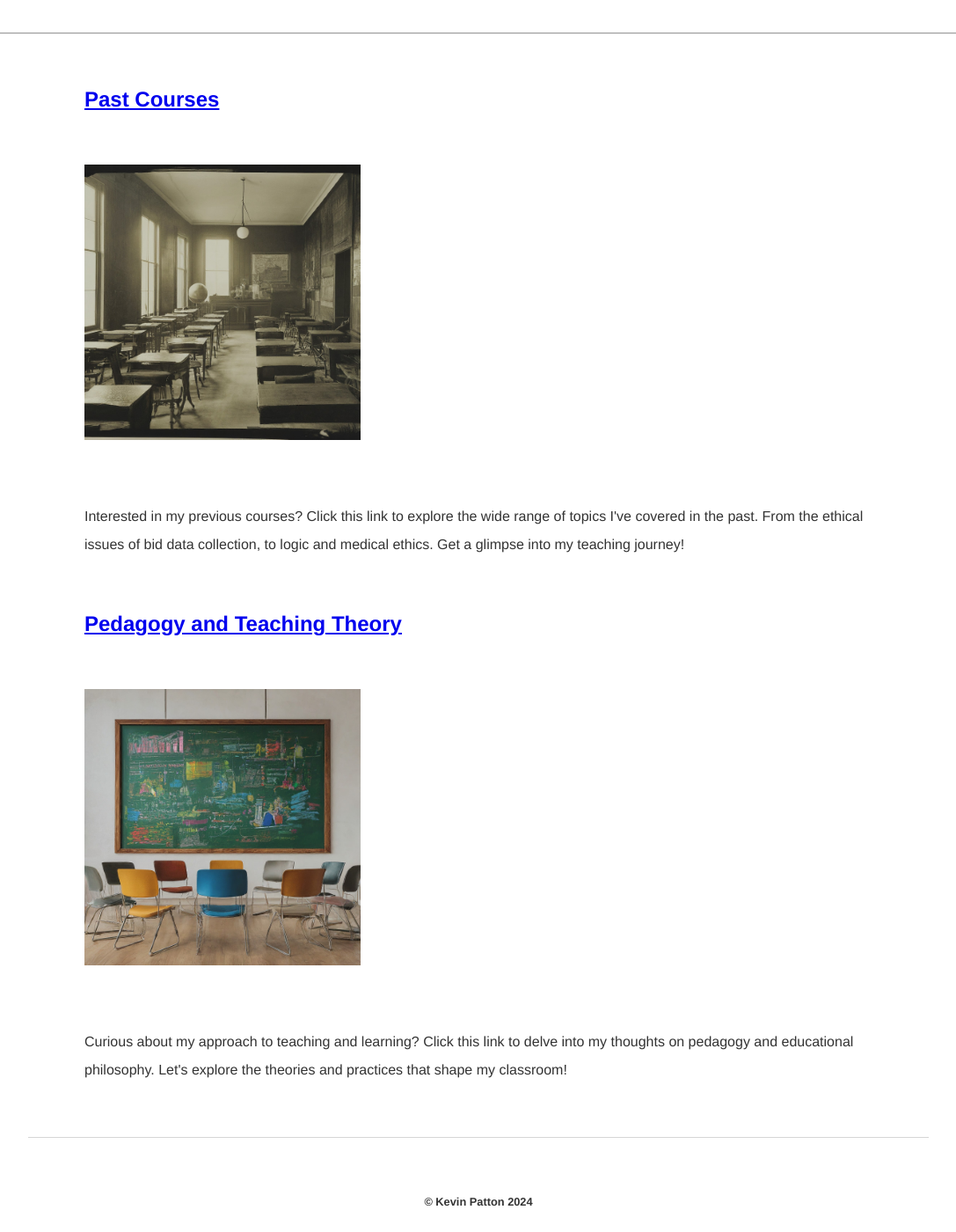
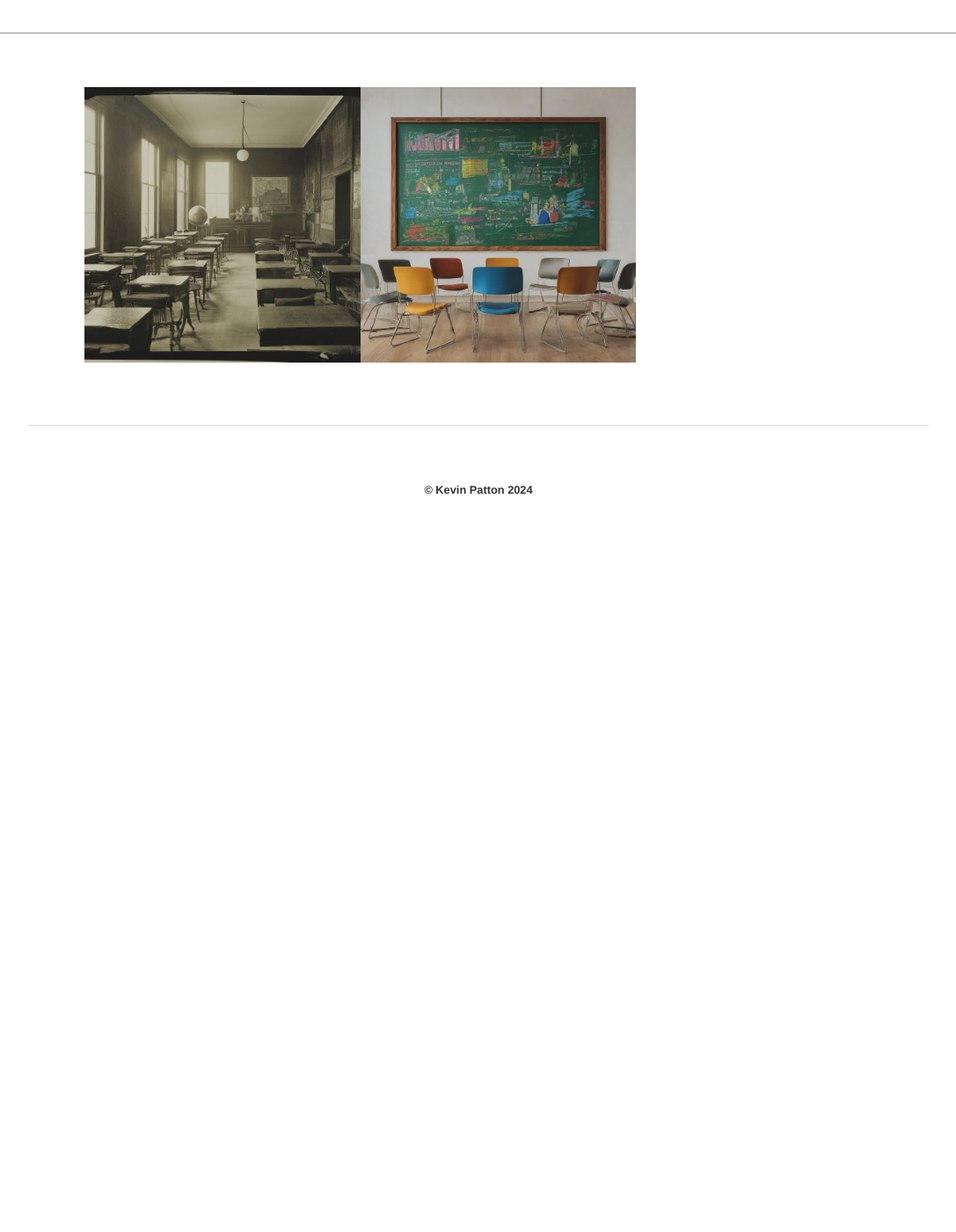
Before and after one commit to kevinjpatton/kevinjpatton.github.io, a Jekyll site: the page built from teaching/index.html, in a window 1280 px wide and 1400 px high, scrolled down 1000 px. Shown: the whole window at 88% size, without its empty margins (96-1183 px from the left). Built offline with Jekyll 4.4.1, drawn with Linux system fonts in a browser that asks for light colours; Markdown is read by kramdown in place of the engine named in the settings; after the commit the page ends 1630 px from its top, so only the background shows below that.

Commit message:
Update index.html

```diff
--- a/teaching/index.html
+++ b/teaching/index.html
@@ -5,7 +5,5 @@ title: Teaching - Kevin Patton
 <h2><a href="/teaching/currentcourses/">Current Courses</a></h2><p><img src="/teaching/currentcourses/Current_Courses.jpg" alt="current_philosophy_classes" class="thumbnail"></p><p>Curious about my current courses? Click this link to discover the exciting topics we're exploring this semester. From ethics and the meaning of life to value theory and video games - there's something for everyone. Let's delve into these fascinating subjects together!</p>
 </div>
 <hr>
-<h2><a href="/teaching/pastcourses/">Past Courses</a></h2><p><img src="/teaching/pastcourses/Past_Courses.jpg" alt="past_philosophy_classes" class="thumbnail"></p><p>Interested in my previous courses? Click this link to explore the wide range of topics I've covered in the past. From the ethical issues of bid data collection, to logic and medical ethics. Get a glimpse into my teaching journey!</p>
-
-<h2><a href="/teaching/pedagogy/">Pedagogy and Teaching Theory</a></h2><p><img src="/teaching/pedagogy/Pedagogy.jpg" alt="pedagogy_and_teaching_theory" class="thumbnail"></p><p>Curious about my approach to teaching and learning? Click this link to delve into my thoughts on pedagogy and educational philosophy. Let's explore the theories and practices that shape my classroom!</p>
+<p><img src="/teaching/pastcourses/Past_Courses.jpg" alt="past_philosophy_classes" class="thumbnail"><img src="/teaching/pedagogy/Pedagogy.jpg" alt="pedagogy_and_teaching_theory" class="thumbnail"></p>
 </div>
```
